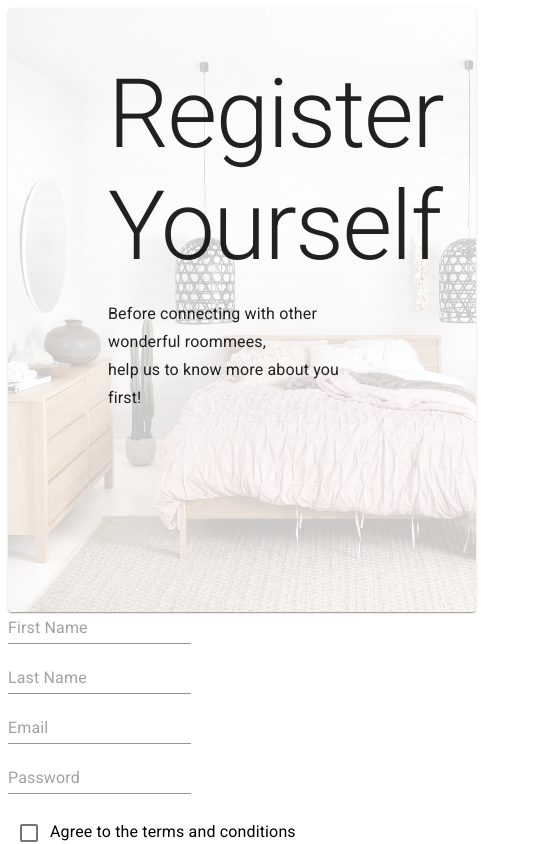
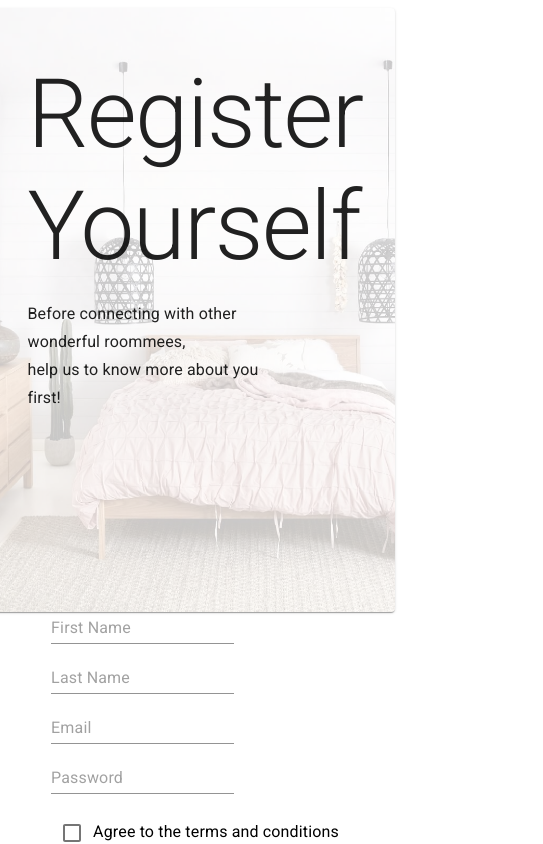
Before and after one commit to ElmoSamudra/Roommee-Front-End, a React (Create React App) app: page /register in a window 390 px wide. Shown: the top 844 px of the page, 543 px wide, since content can reach past the window. Built offline with nearby package versions, Linux system fonts and the light colour scheme.

Commit message:
readjust positions: responsive to resolution change

```diff
--- a/src/Register.js
+++ b/src/Register.js
@@ -3,7 +3,7 @@ import { signUp } from "./api";
 import { useHistory } from "react-router-dom";
 import { toast, Flip } from 'react-toastify';
 import { Button, TextField, Checkbox, makeStyles, Grid} from '@material-ui/core';
-import { Typography, Paper, Box } from '@material-ui/core'
+import { Typography, Paper } from '@material-ui/core'
 import bedBg from './bed.png'
 
 const useStyles = makeStyles((theme) => ({
@@ -89,7 +89,7 @@ function Register(details){
     }
 
     return (
-        <Grid container direction="row" justify="flex-start"
+        <Grid container direction="row" justify="center"
         alignItems="center" className={classes.main}>
             <Grid>
                 <Paper className={classes.text}>
```
